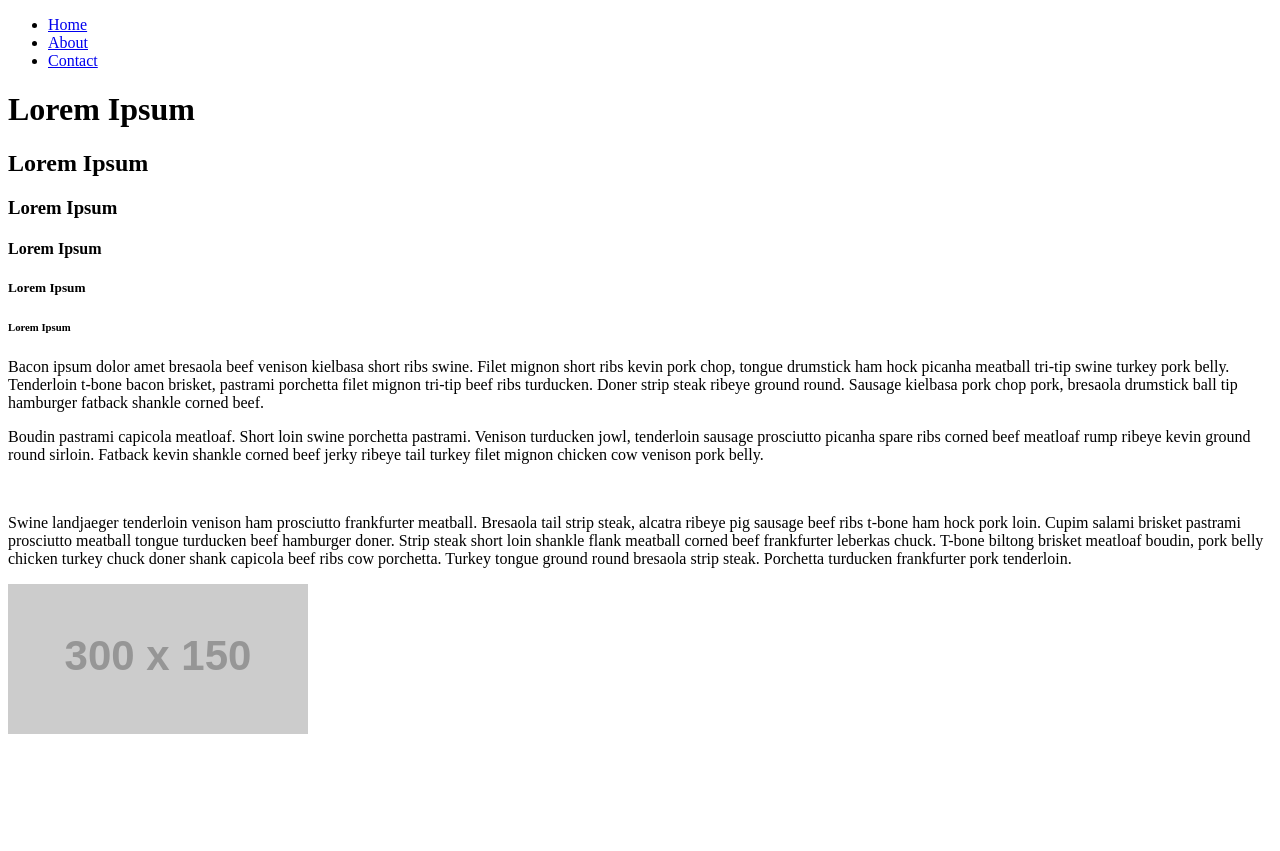
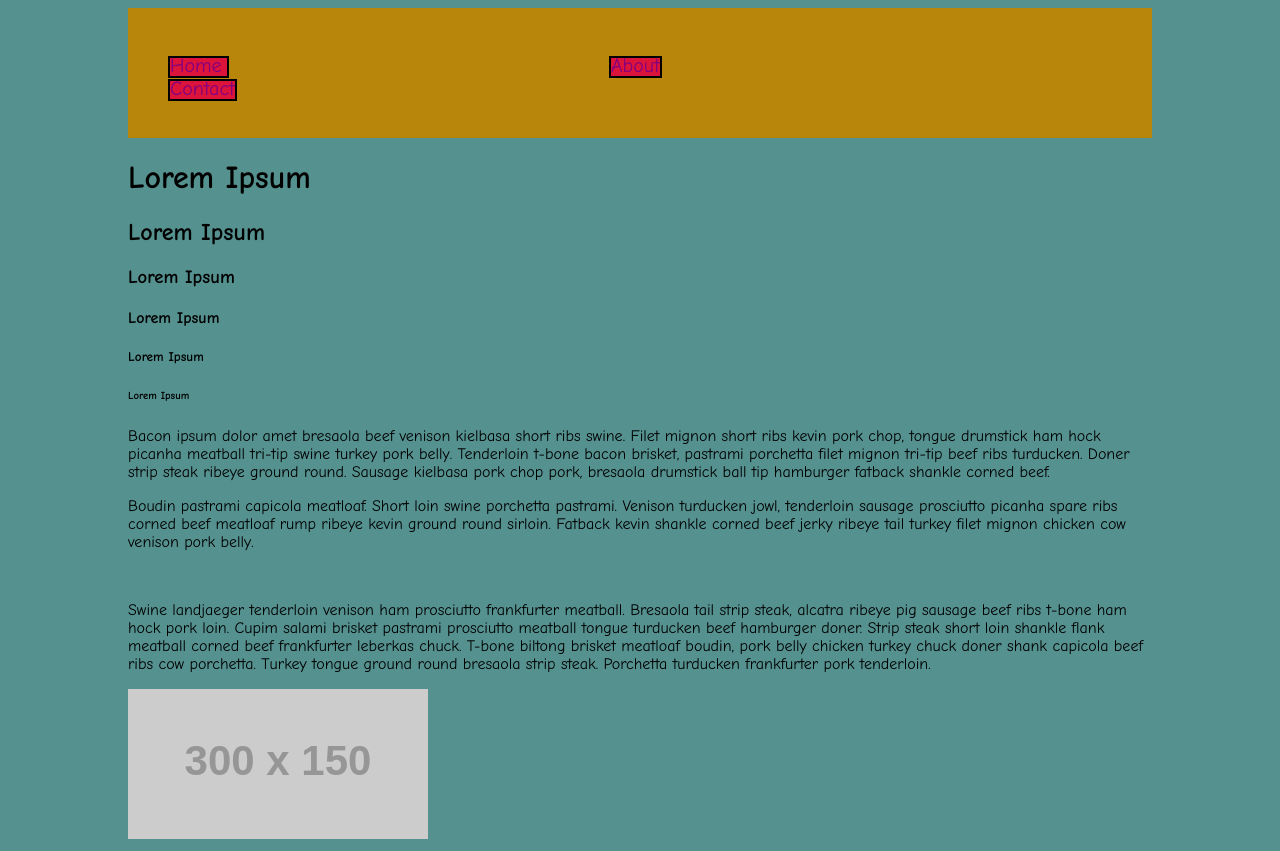
Before and after one commit to tdarwish7/simple_page, a website: page public/html/index.html in a window 1280 px wide. Before the commit the page ends 800 px from the top, so only its background shows below. Drawn offline with Linux system fonts and the light colour scheme; files that its build step writes are made by us from their sources; placeholder pictures from the web are drawn by us.

Commit message:
added css to simple page

```diff
--- a/index.js
+++ b/index.js
@@ -2,6 +2,7 @@ var express = require('express');
 var server = express();
 var bodyParser = require('body-parser');
 
+server.use(express.static(__dirname+'/public'));
 server.use(bodyParser.json());
 server.use(bodyParser.urlencoded({extended: true}));
 
--- /dev/null
+++ b/public/css/main.css
@@ -0,0 +1,36 @@
+html {
+  background-color: #54918f;
+  font-family: Comic Sans MS;
+}
+
+body {
+  margin-left: 10%;
+  margin-right: 10%;
+}
+
+div#navigation{
+  width: 100%;
+  height: 100px;
+  background-color: darkgoldenrod;
+  padding-top: 30px;
+}
+
+div#navigation li{
+  list-style: none;
+  display: inline;
+  text-align: center;
+  margin-right: 380px;
+}
+
+div#navigation li a{
+  text-decoration: none;
+  color: purple;
+  font-size: 20px;
+}
+
+.btn{
+  width: 100px;
+  height: 70px;
+  background-color: crimson;
+  border: 2px solid black;
+}
--- a/public/html/index.html
+++ b/public/html/index.html
@@ -2,17 +2,18 @@
 <html>
   <head>
     <title>Simple Page</title>
+    <link rel="stylesheet" href="css/main.css">
   </head>
   <body>
-    <div>
+    <div id='navigation' >
       <ul>
-        <li>
+        <li class='btn'>
           <a href="/">Home</a>
         </li>
-        <li>
+        <li class='btn'>
           <a href="/about">About</a>
         </li>
-        <li>
+        <li class='btn'>
           <a href="/contact">Contact</a>
         </li>
       </ul>
```
Also changed, not shown: public/html/about.html (+5 -4 lines), public/html/contact.html (+5 -4 lines).
